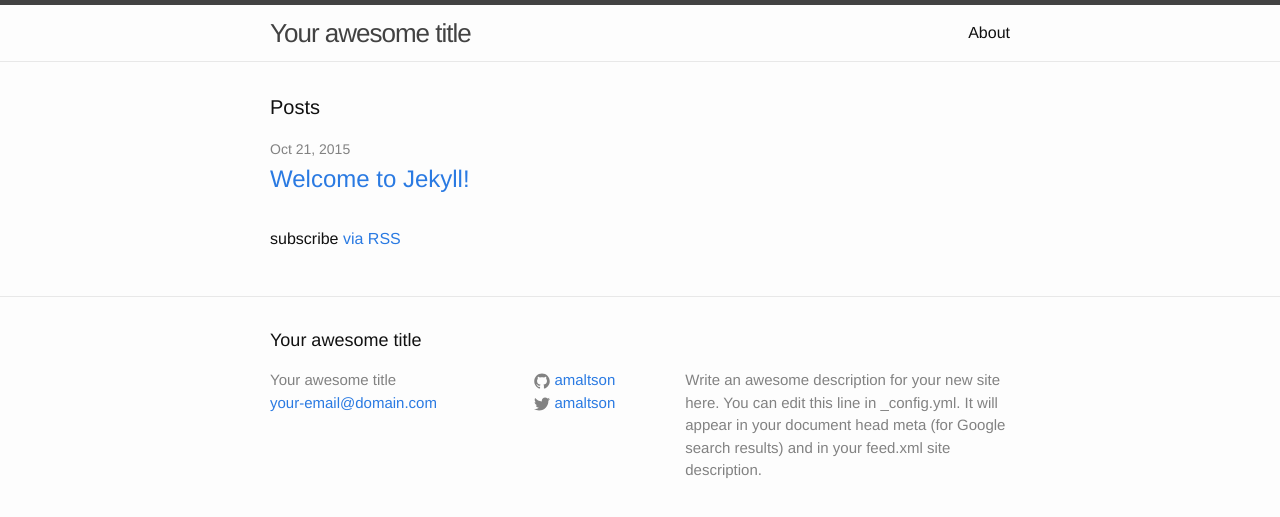
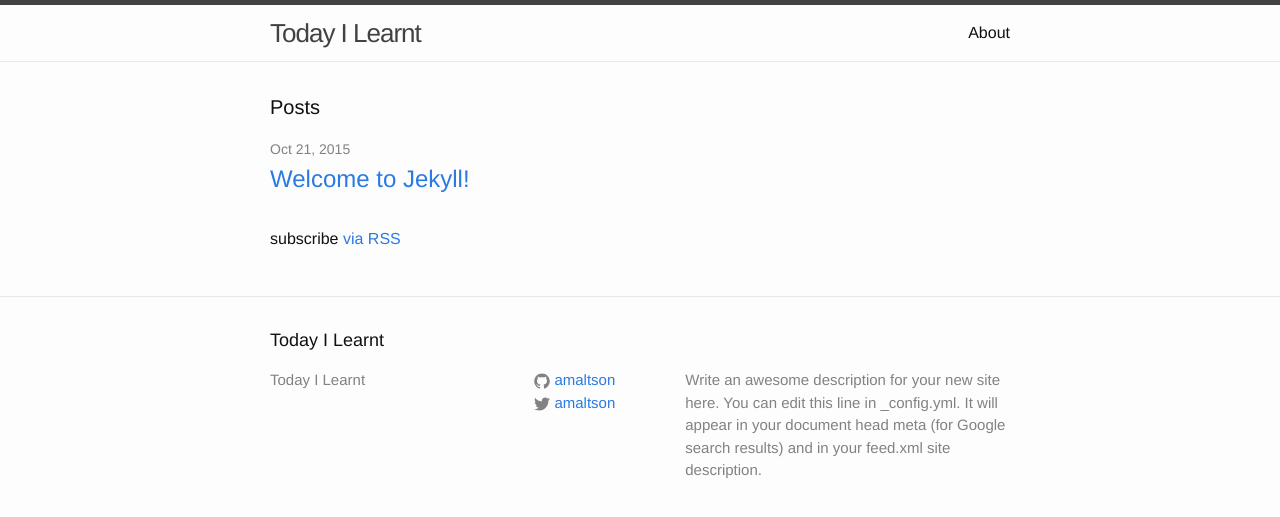
Before and after one commit to amaltson/til.maltson.com, a Jekyll site: the page built from index.html, in a window 1280 px wide. Shown: the top 517 px of the page. Built offline with Jekyll 4.4.1, drawn with Linux system fonts in a browser that asks for light colours.

Commit message:
Put in website host.

```diff
--- a/_config.yml
+++ b/_config.yml
@@ -1,12 +1,11 @@
 # Site settings
-title: Your awesome title
-email: your-email@domain.com
+title: Today I Learnt
 description: > # this means to ignore newlines until "baseurl:"
   Write an awesome description for your new site here. You can edit this
   line in _config.yml. It will appear in your document head meta (for
   Google search results) and in your feed.xml site description.
 baseurl: "" # the subpath of your site, e.g. /blog/
-url: "http://yourdomain.com" # the base hostname & protocol for your site
+url: "http://til.maltson.com" # the base hostname & protocol for your site
 twitter_username: amaltson
 github_username:  amaltson
 
```
